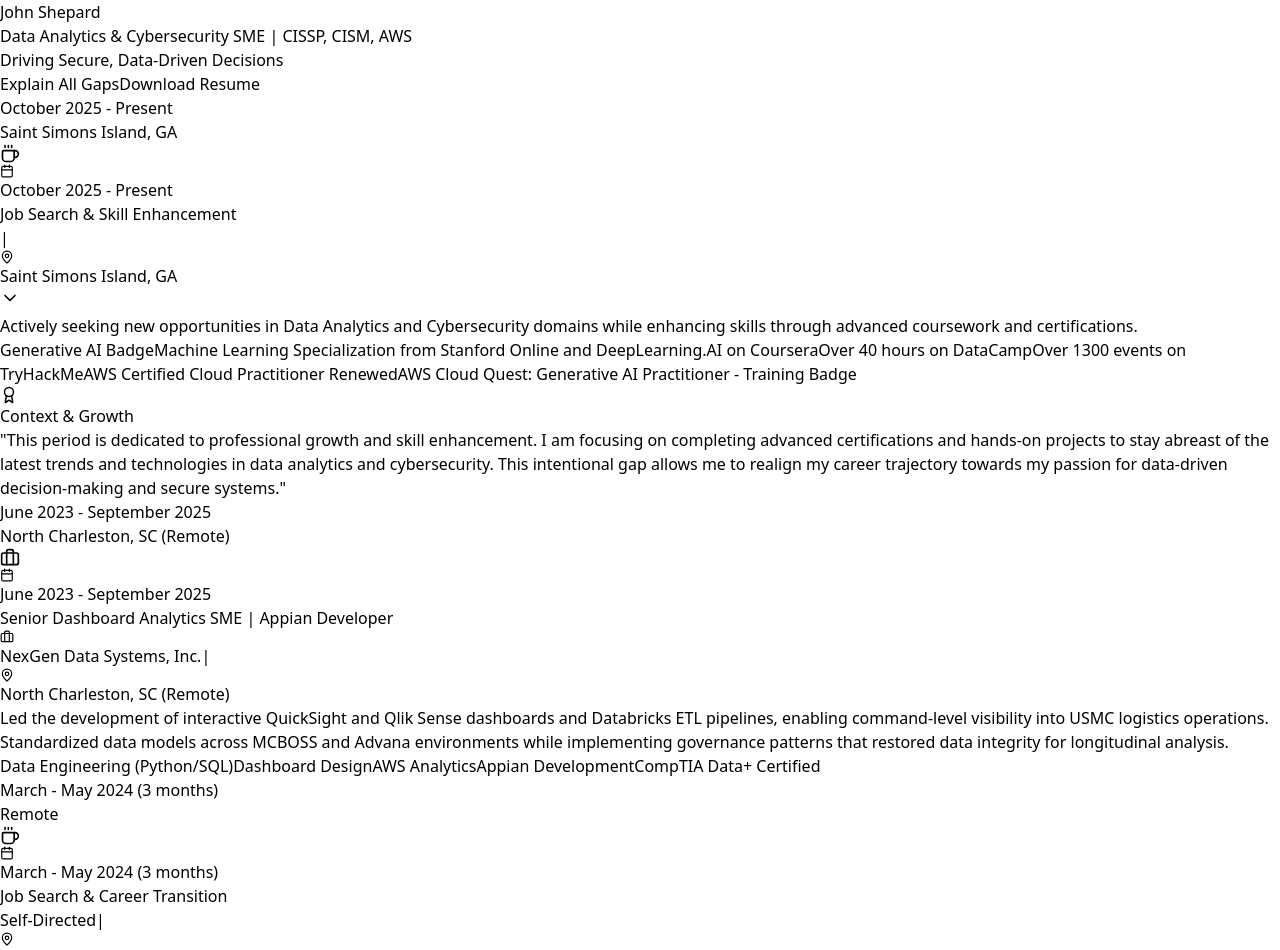
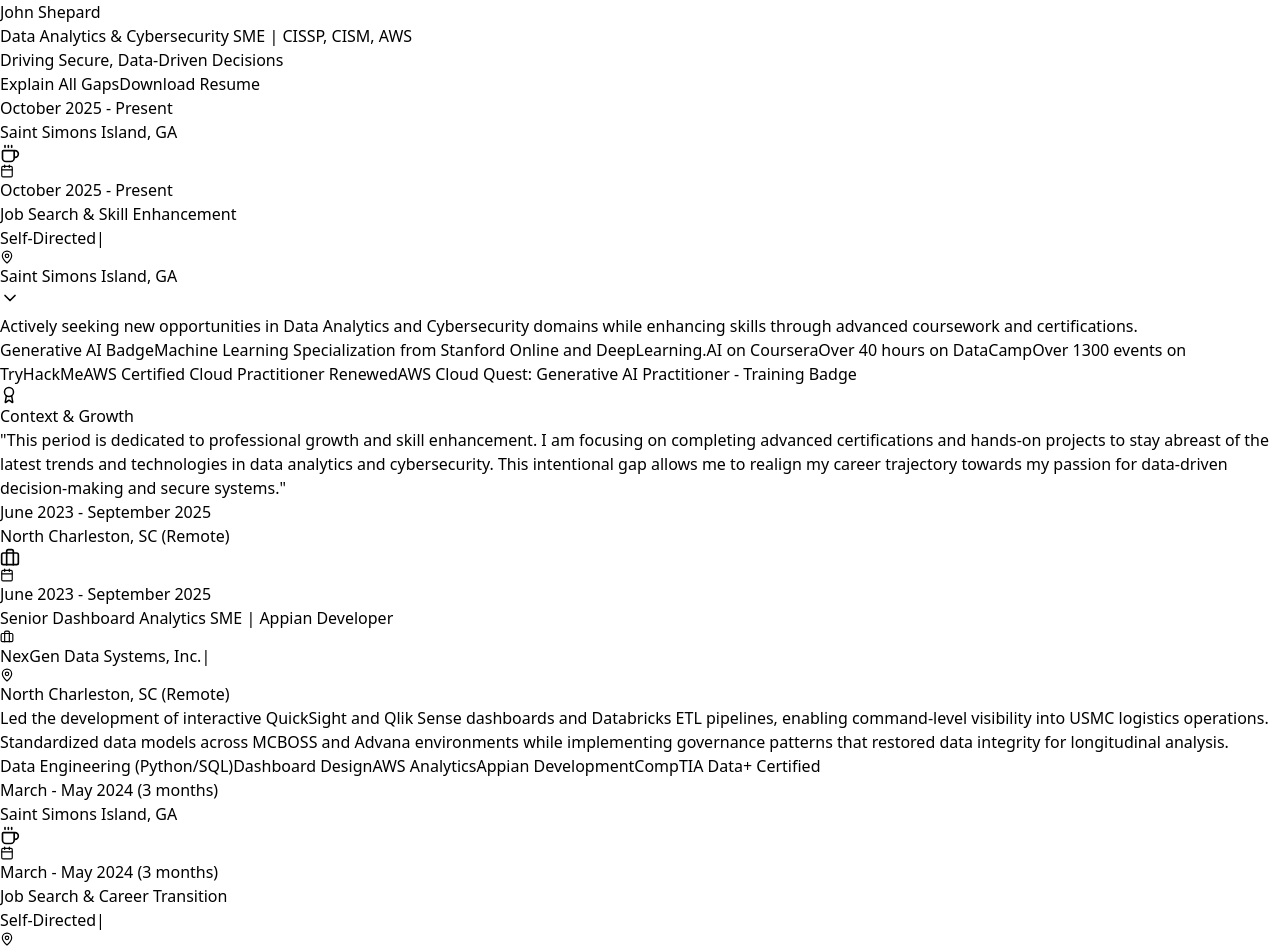
Before and after one commit to johnhshepard/Visual-Career-History-React-GCP, a React (Vite) app: page / in a window 1280 px wide. Shown: the top 950 px of the page. Built offline with nearby package versions, Linux system fonts and the light colour scheme.

Commit message:
Modify latest gap.

```diff
--- a/src/App.jsx
+++ b/src/App.jsx
@@ -8,7 +8,7 @@
     id: 1,
     type: 'gap',
     title: 'Job Search & Skill Enhancement',
-    // company: 'Western Governors University',
+    company: 'Self-Directed',
     location: 'Saint Simons Island, GA',
     period: 'October 2025 - Present',
     description: 'Actively seeking new opportunities in Data Analytics and Cybersecurity domains while enhancing skills through advanced coursework and certifications.',
@@ -30,7 +30,7 @@
     type: 'gap',
     title: 'Job Search & Career Transition',
     company: 'Self-Directed',
-    location: 'Remote',
+    location: 'Saint Simons Island, GA',
     period: 'March - May 2024 (3 months)',
     description: 'Focused on transitioning from IT management to a more technical role in data analytics and cybersecurity.',
     context: 'During this period, I dedicated myself to upskilling in data analytics and cybersecurity through various online courses and certifications. This intentional gap allowed me to realign my career trajectory towards my passion for data-driven decision-making and secure systems, preparing me for my subsequent role as a Senior Dashboard Analytics SME.',
```
